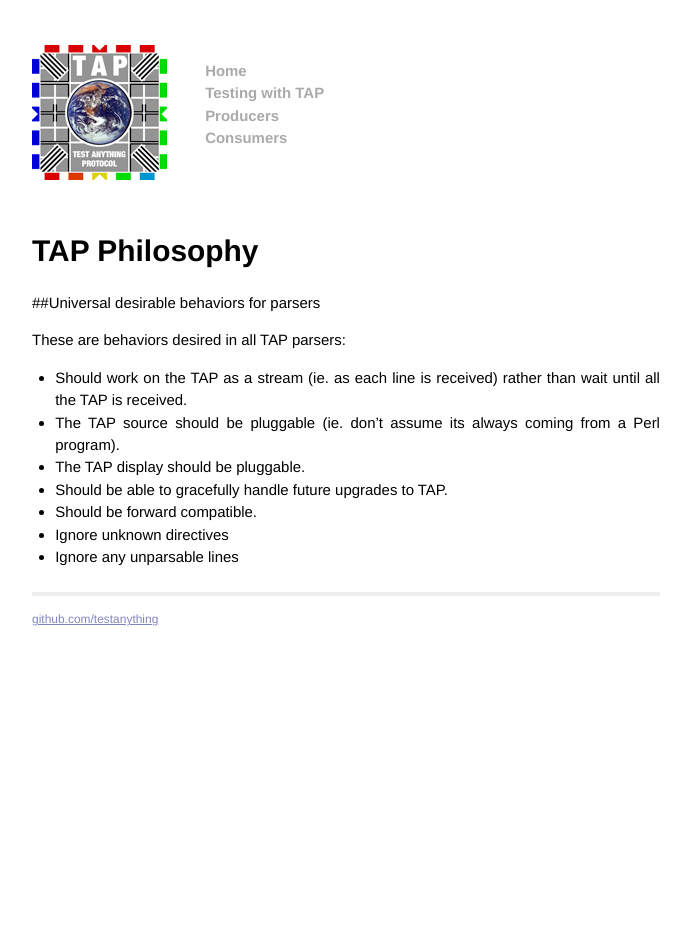
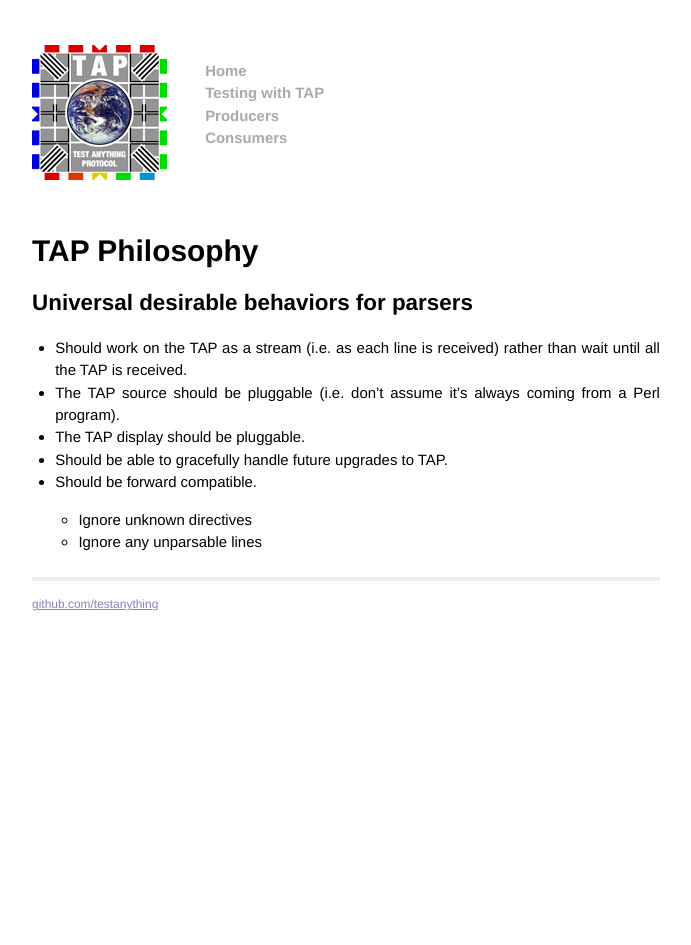
Before and after one commit to TestAnything/testanything.github.io, a Jekyll site: the page built from philosophy.md, in a window 1280 px wide. Shown: the whole page, without its empty margins (294-985 px from the left). Built offline with Jekyll 4.4.1, drawn with Linux system fonts in a browser that asks for light colours.

```diff
--- a/philosophy.md
+++ b/philosophy.md
@@ -5,14 +5,14 @@
 
 # TAP Philosophy
 
-##Universal desirable behaviors for parsers
+## Universal desirable behaviors for parsers
 
-These are behaviors desired in all TAP parsers:
-
--    Should work on the TAP as a stream (ie. as each line is received) rather than wait until all the TAP is received.
--    The TAP source should be pluggable (ie. don't assume its always coming from a Perl program).
--    The TAP display should be pluggable.
--    Should be able to gracefully handle future upgrades to TAP.
--    Should be forward compatible.
--    Ignore unknown directives
--    Ignore any unparsable lines
+- Should work on the TAP as a stream (i.e. as each line is received)
+  rather than wait until all the TAP is received.
+- The TAP source should be pluggable (i.e. don't assume it's always
+  coming from a Perl program).
+- The TAP display should be pluggable.
+- Should be able to gracefully handle future upgrades to TAP.
+- Should be forward compatible.
+  - Ignore unknown directives
+  - Ignore any unparsable lines
```
Also changed, not shown: consumers.md (+0 -12 lines).
